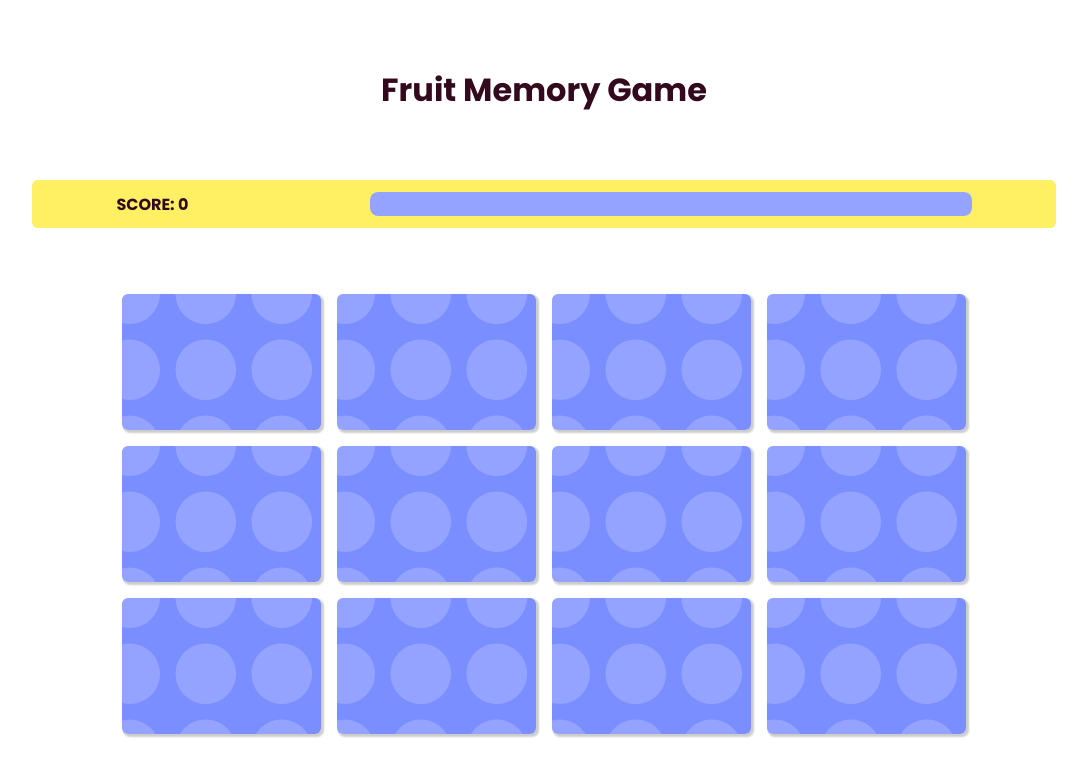
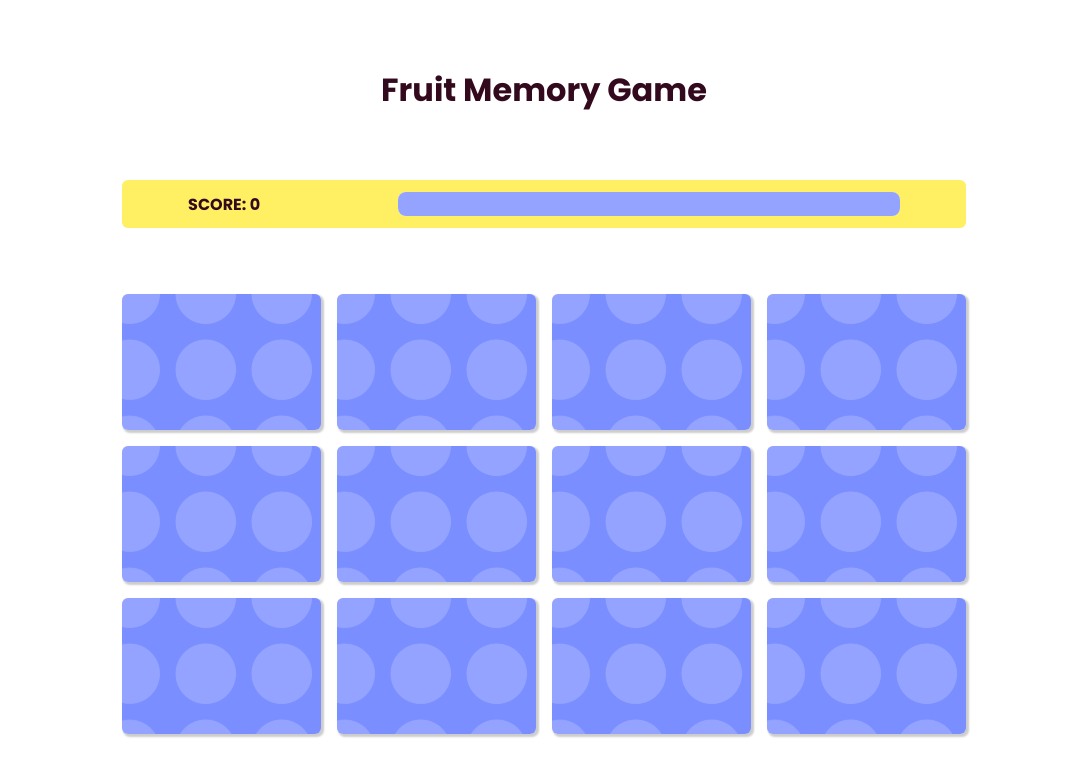
Before and after one commit to olsamar/memory-game-react, a React (Create React App) app: page / in a window 1280 px wide. Shown: the top 776 px of the page, without its empty margins (96-1183 px from the left). Built offline with nearby package versions, Linux system fonts and the light colour scheme.

Commit message:
Reduced the size of the navbar.

```diff
--- a/src/components/NavBar.css
+++ b/src/components/NavBar.css
@@ -35,14 +35,9 @@
   transition: width 0.2s ease-in-out;
 }
 
-@media only screen and (min-width: 600px) {
-  .navigation-bar h5 {
-    font-weight: bolder;
-  }
-}
-@media only screen and (min-width: 800px) {
-  .progress-bar-container {
-    margin-left: 0.8rem;
+@media only screen and (min-width: 701px) {
+  .navigation-bar {
+    width: 66vw;
   }
 }
 
```
